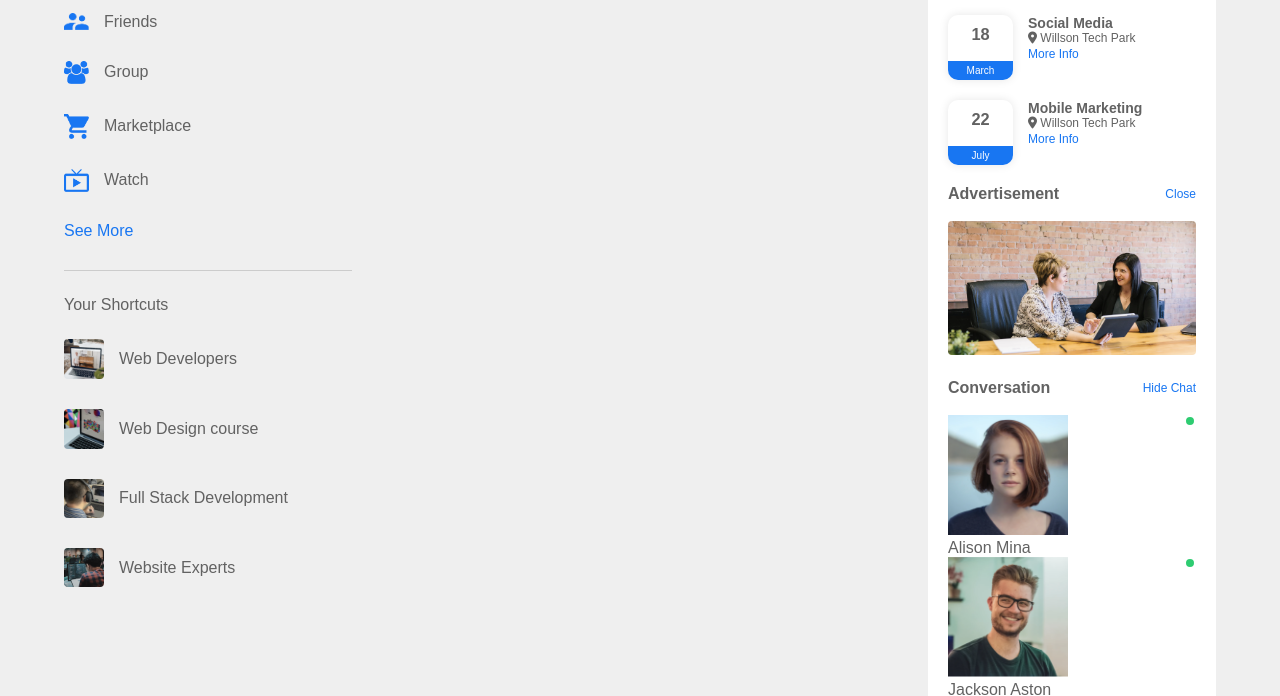
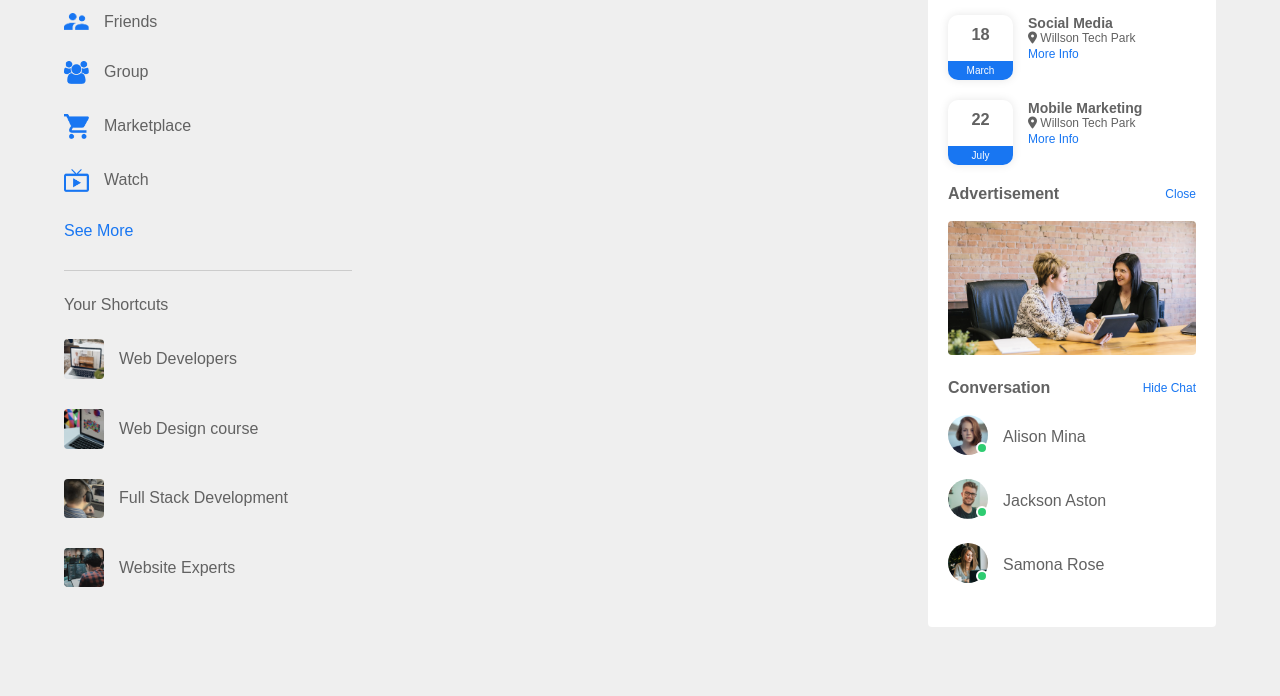
Before and after one commit to uzzal71/html-css-design, a plain HTML site: page socialbook/index.html in a window 1280 px wide. Shown: the part 108-804 px from the top of the page. Drawn offline with Linux system fonts and the light colour scheme.

Commit message:
right sidebar

```diff
--- a/socialbook/style.css
+++ b/socialbook/style.css
@@ -216,3 +216,27 @@ nav {
     margin-bottom: 20px;
     border-radius: 4px;
 }
+
+.online-list {
+    display: flex;
+    align-items: center;
+    margin-bottom: 20px;
+}
+
+.online-list .online img {
+    width: 40px;
+    border-radius: 50%;
+    margin-right: 15px;
+
+}
+
+.online-list .online {
+    width: 40px;
+    border-radius: 50%;
+    margin-right: 15px;
+}
+
+.online-list .online::after {
+    top: unset;
+    bottom: 5px;
+}
```
